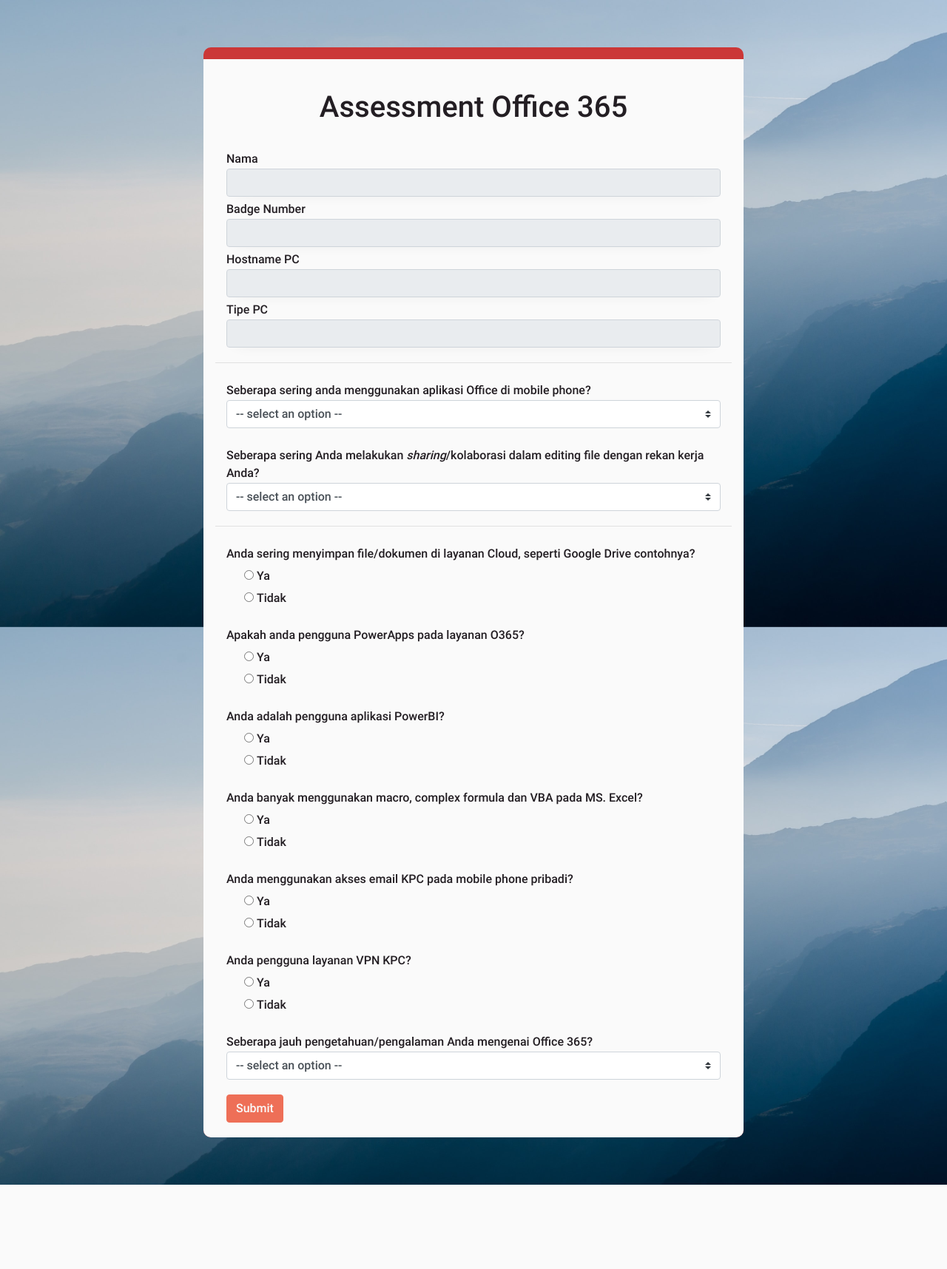
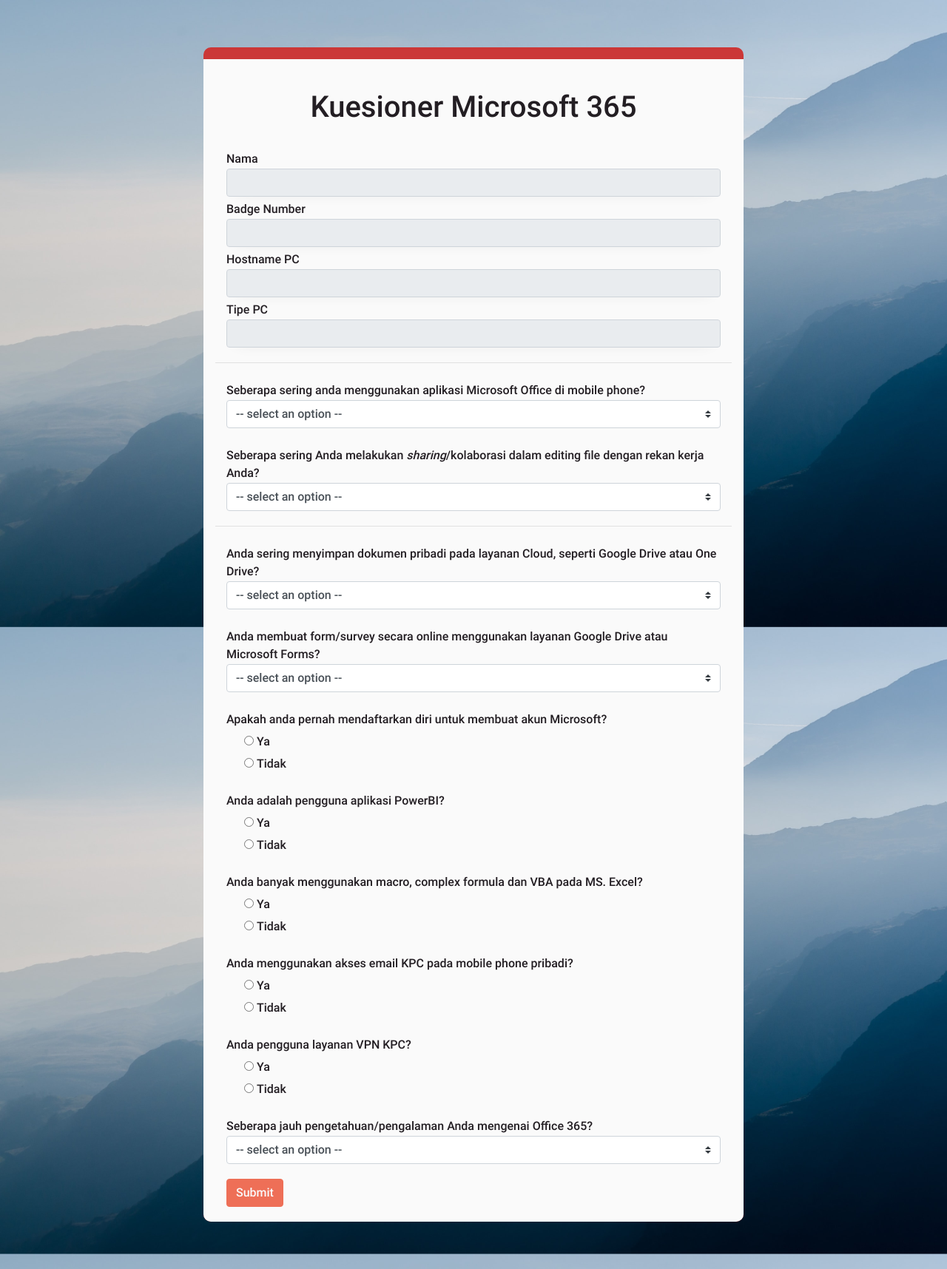
Before and after one commit to 0x212121/Flask-Simple-Web-Form, a Flask app: template templates/assessment.html in a window 1280 px wide. Shown: the whole page at 74% size. Before the commit the page ends 1602 px from the top, so only its background shows below. Run offline with Flask 2, Linux system fonts and the light colour scheme; the template is opened without the code that fills it, so the values that code supplies are empty; some libraries are stand-ins or nearby versions.

Commit message:
Update kuesioner

```diff
--- a/app.py
+++ b/app.py
@@ -46,14 +46,14 @@
             flash('Format badge number salah!')
             errors = True
         if filter_host is None:
-            flash('Format hostname salah!')
+            flash('Format computer name salah!')
             errors = True
 
         pc_model = filter_type(form_host)
         cur = mysql.connection.cursor()
         is_duplicate = cur.execute(f"SELECT * FROM results WHERE hostname = '{form_host}'")
         if (is_duplicate):
-            flash('Hostname sudah ada di database!')
+            flash('Computer name sudah ada di database!')
             errors = True
         if (errors):
             return redirect(url_for('index'))
@@ -74,14 +74,15 @@
         use_mobile = request.form['use_mobile']
         sharing = request.form['sharing_file']
         use_cloud = request.form['use_cloud']
-        use_powerapps = request.form['use_powerapps']
+        onlineform = request.form['onlineform']
+        registered = request.form['registered']
         use_powerbi = request.form['use_powerbi']
         use_macro = request.form['use_macro']
         kpc_mail = request.form['kpc_mail']
         vpn_user = request.form['vpn_user']
         paham_o365 = request.form['paham_o365']
 
-        grouped = [use_mobile, sharing, use_cloud, use_powerapps,
+        grouped = [use_mobile, sharing, use_cloud, onlineform, registered,
         use_powerbi, use_macro, kpc_mail, vpn_user, paham_o365, type_pc]
 
         results = calculate.calc(grouped)
@@ -89,10 +90,10 @@
         is_duplicate = cur.execute(f"SELECT * FROM results WHERE fullname = '{name}'")
         if not is_duplicate:
             cur.execute(""" INSERT INTO results
-            (fullname, hostname, badge, use_mobile, sharing_file, use_cloud, use_powerapps,
-            use_powerbi, use_macro, kpc_mail, vpn_user, paham_o365, result) VALUES (%s, %s, %s, %s, %s, %s, %s, %s, %s,
-            %s, %s, %s, %s)""", (name, hostname, badge, use_mobile, sharing, use_cloud,
-            use_powerapps, use_powerbi, use_macro, kpc_mail, vpn_user, paham_o365, results))
+            (fullname, hostname, badge, use_mobile, sharing_file, use_cloud, onlineform, registered,
+            use_powerbi, use_macro, kpc_mail, vpn_user, paham_o365, result) VALUES (%s, %s, %s, %s, %s, %s, %s, %s,
+            %s, %s, %s, %s, %s, %s)""", (name, hostname, badge, use_mobile, sharing, use_cloud,
+            onlineform, registered, use_powerbi, use_macro, kpc_mail, vpn_user, paham_o365, results))
             mysql.connection.commit()
 
         return render_template('result.html', use_officex = results)
--- a/templates/about.html
+++ b/templates/about.html
@@ -28,7 +28,8 @@
                                     <img src="static/Logo_Microsoft_Office_365.png" alt="Logo_Microsoft_Office_365" class="rounded mx-auto d-block" style="width: 50%;">
                                 </div>
                                 <div class="col-md-12" >
-                                    <p>Microsoft 365 adalah produk layanan berlangganan yang ditawarkan oleh Microsoft sebagai bagian dari lini produk Microsoft Office. Secara umum, fasilitas Microsoft 365 terdiri dari perangkat lunak Microsoft Office serta perangkat lunak berbasis komputasi awan sebagai produk layanan untuk lingkungan bisnis, seperti Hosting Exchange Server, Skype for Business Server, dan SharePoint ditambah opsi tambahan layanan Windows 10 Enterprise. Semua paket Microsoft 365 diperbarui otomatis tanpa biaya tambahan.</p>
+                                    <p>Microsoft 365 adalah produk layanan berlangganan yang ditawarkan oleh Microsoft sebagai bagian dari lini produk Microsoft Office. Secara umum, fasilitas Microsoft 365 terdiri dari perangkat lunak Microsoft Office serta perangkat lunak berbasis komputasi awan sebagai produk layanan untuk lingkungan bisnis, seperti PowerBI, MS Teams, SharePoint, MS Forms dll.
+                                        Microsoft 365 memungkinkan produktivitas sesuai permintaan melalui perangkat bergerak, kolaboratif, dan pengalaman kerja yang efisien.</p>
                                 </div>
                                 <div class="col-md-12"><h2>Paket langganan</h2></div>
                                 <div class="col-md-12">
--- a/templates/assessment.html
+++ b/templates/assessment.html
@@ -5,7 +5,7 @@
     <meta charset="UTF-8">
     <meta http-equiv="X-UA-Compatible" content="IE=edge">
     <meta name="viewport" content="width=device-width, initial-scale=1.0">
-    <title>Assessment Form</title>
+    <title>Form Kuesioner</title>
     <link rel="shortcut icon" href="static/favicon.ico">
     <link rel="stylesheet" href="static/style.css">
     <link rel="stylesheet" href="static/css/bootstrap.min.css">
@@ -40,7 +40,7 @@
                             <form action="/result" method="POST">
                                 <div class="col" style="text-align: center;">
                                     <label for="title">
-                                        <h1>Assessment Office 365</h1>
+                                        <h1>Kuesioner Microsoft 365</h1>
                                     </label>
                                 </div>
                                 <div class="col">
@@ -61,7 +61,7 @@
                                 </div>
                                 <hr class="mb-3">
                                 <div class="col">
-                                    <label for="komputer">Seberapa sering anda menggunakan aplikasi Office di mobile
+                                    <label for="komputer">Seberapa sering anda menggunakan aplikasi Microsoft Office di mobile
                                         phone?</label>
                                     <select class="custom-select" name="use_mobile" id="use_mobile" required>
                                         <option disabled selected value> -- select an option -- </option>
@@ -70,7 +70,6 @@
                                         <option value="Sering">Sering</option>
                                         <option value="Tidak Pernah">Tidak Pernah</option>
                                     </select>
-                                    <!-- <input type="hidden" id="hdn_test" name="hdn_test" /> -->
                                 </div>
                                 <div class="col">
                                     <label for="komputer">Seberapa sering Anda melakukan <i>sharing</i>/kolaborasi dalam
@@ -85,28 +84,38 @@
                                 </div>
                                 <hr class="mb-3">
                                 <div class="col">
-                                    <label for="cloud">Anda sering menyimpan file/dokumen di layanan Cloud, seperti
-                                        Google Drive contohnya? </label>
+                                    <label for="cloud">Anda sering menyimpan dokumen pribadi pada layanan Cloud, seperti Google Drive atau One Drive? </label>
+                                    <select class="custom-select" name="use_cloud" id="use_cloud" required>
+                                        <option disabled selected value> -- select an option -- </option>
+                                        <option value="Jarang">Jarang</option>
+                                        <option value="Kadang">Kadang-kadang</option>
+                                        <option value="Sering">Sering</option>
+                                        <option value="Tidak Pernah">Tidak Pernah</option>
+                                    </select>
+                                </div>
+                                <div class="col">
+                                    <label for="onlineform">Anda membuat form/survey secara online menggunakan layanan Google Drive atau Microsoft Forms?</label>
+                                    <select class="custom-select" name="onlineform" id="onlineform" required>
+                                        <option disabled selected value> -- select an option -- </option>
+                                        <option value="Jarang">Jarang</option>
+                                        <option value="Kadang">Kadang-kadang</option>
+                                        <option value="Sering">Sering</option>
+                                        <option value="Tidak Pernah">Tidak Pernah</option>
+                                    </select>
+                                </div>
+
+                                <div class="col">
+                                    <label for="registered">Apakah anda pernah mendaftarkan diri untuk membuat akun Microsoft?</label>
                                     <div class="custom-control custom-radio">
-                                        <input type="radio" id="ya" name="use_cloud" value="Ya" required> <label
+                                        <input type="radio" id="ya" name="registered" value="Ya" required> <label
                                             for="ya">Ya</label>
                                     </div>
                                     <div class="custom-control custom-radio">
-                                        <input type="radio" id="tidak" name="use_cloud" value="Tidak"> <label
+                                        <input type="radio" id="tidak" name="registered" value="Tidak"> <label
                                             for="tidak">Tidak</label>
                                     </div>
                                 </div>
-                                <div class="col">
-                                    <label for="komputer">Apakah anda pengguna PowerApps pada layanan O365?</label>
-                                    <div class="custom-control custom-radio">
-                                        <input type="radio" id="ya" name="use_powerapps" value="Ya" required> <label
-                                            for="ya">Ya</label>
-                                    </div>
-                                    <div class="custom-control custom-radio">
-                                        <input type="radio" id="tidak" name="use_powerapps" value="Tidak"> <label
-                                            for="tidak">Tidak</label>
-                                    </div>
-                                </div>
+
                                 <div class="col">
                                     <label for="komputer">Anda adalah pengguna aplikasi PowerBI?</label>
                                     <div class="custom-control custom-radio">
@@ -159,8 +168,7 @@
                                 </div>
 
                                 <div class="col">
-                                    <label for="o365">Seberapa jauh pengetahuan/pengalaman Anda mengenai Office
-                                        365?</label>
+                                    <label for="o365">Seberapa jauh pengetahuan/pengalaman Anda mengenai Office 365?</label>
                                     <select class="custom-select" name="paham_o365" id="paham_o365" required>
                                         <option disabled selected value> -- select an option -- </option>
                                         <option value="Belum">Belum Paham</option>
@@ -184,7 +192,5 @@
     <script src="static/ajax/jquery-3.6.0.min.js"></script>
     <script src="static/js/bootstrap.min.js"></script>
     <script src="static/js/protect.js"></script>
-
 </body>
-
 </html>
--- a/templates/tutorial.html
+++ b/templates/tutorial.html
@@ -4,7 +4,7 @@
     <meta charset="UTF-8">
     <meta http-equiv="X-UA-Compatible" content="IE=edge">
     <meta name="viewport" content="width=device-width, initial-scale=1.0">
-    <title>Apa itu Office 365?</title>
+    <title>Mengetahui Computer Name</title>
     <link rel="shortcut icon" href="static/favicon.ico">
     <link rel="stylesheet" href="static/style.css">
     <link rel="stylesheet" href="static/css/bootstrap.min.css">
```
Also changed, not shown: init_table.py (+9 -12 lines), templates/data.html (+6 -20 lines), templates/index.html (+4 -4 lines), templates/questionnaire.txt (added, +23 -0 lines), assessment.py (deleted).
